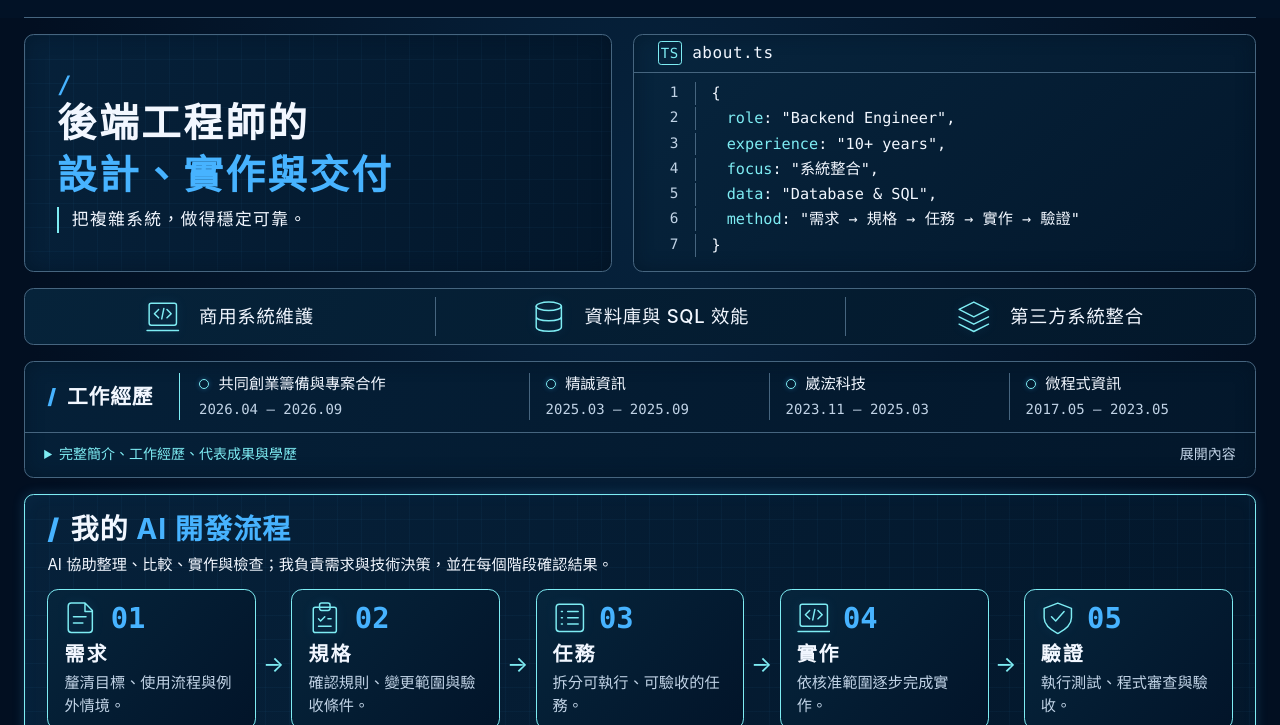
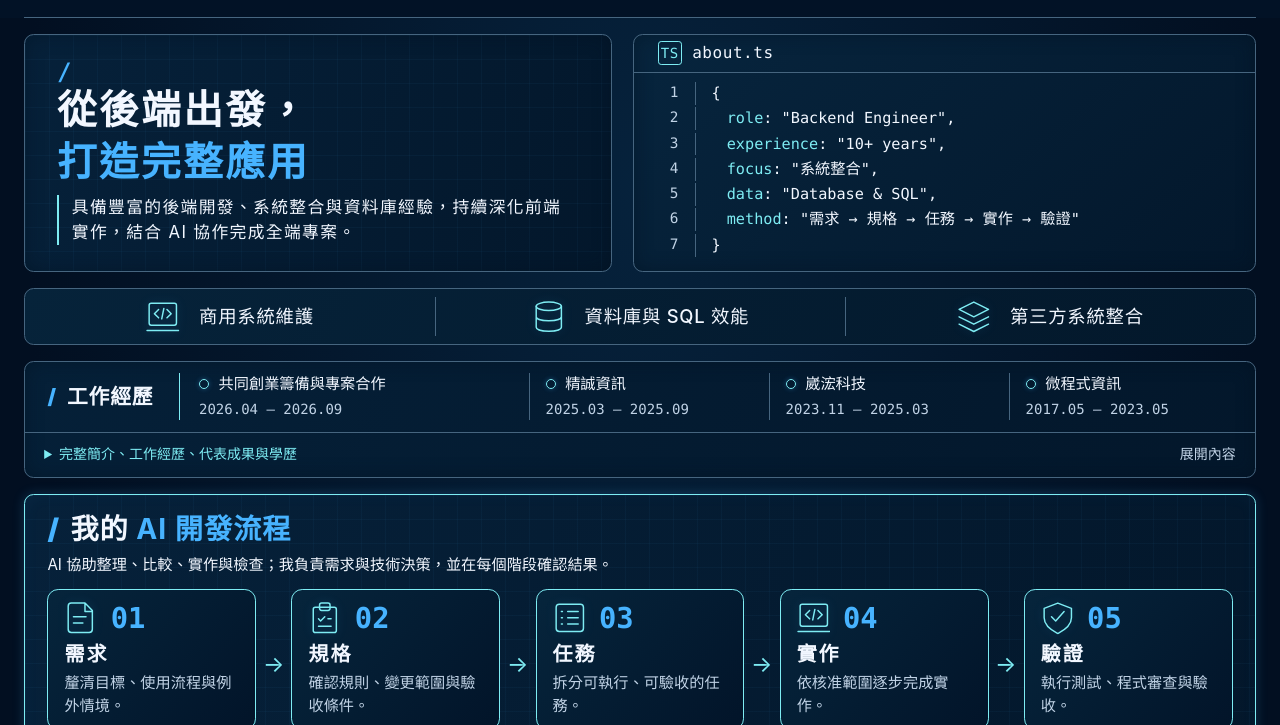
Before and after one commit to a9088391/a9088391.github.io, a plain HTML site: page index.html in a window 1280 px wide. Shown: the part 75-800 px from the top of the page. Drawn offline with Linux system fonts and the light colour scheme.

Commit message:
fix(portfolio): 調整全端發展方向的首頁文案

```diff
--- a/index.html
+++ b/index.html
@@ -45,8 +45,8 @@
   <main id="main" tabindex="-1">
     <section class="hero wrap" aria-labelledby="profile-title">
       <div class="hero-copy panel grid-surface">
-        <h1 id="profile-title"><span>後端工程師的</span><span class="accent">設計、實作與交付</span></h1>
-        <p class="hero-lede">把複雜系統，做得穩定可靠。</p>
+        <h1 id="profile-title"><span>從後端出發，</span><span class="accent">打造完整應用</span></h1>
+        <p class="hero-lede">具備豐富的後端開發、系統整合與資料庫經驗，持續深化前端實作，結合 AI 協作完成全端專案。</p>
       </div>
 
       <section class="about-code panel" aria-labelledby="about-code-title">
```
